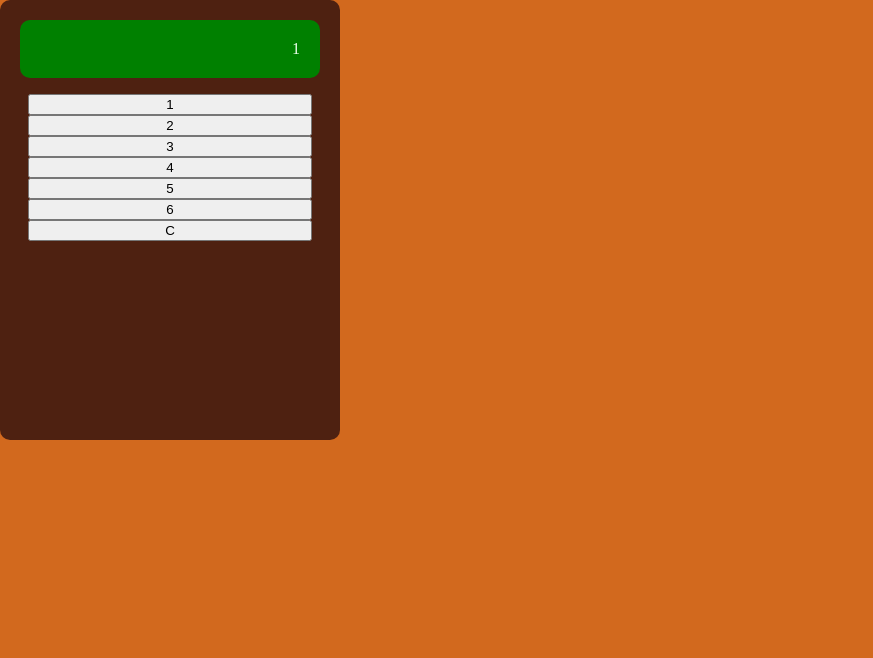
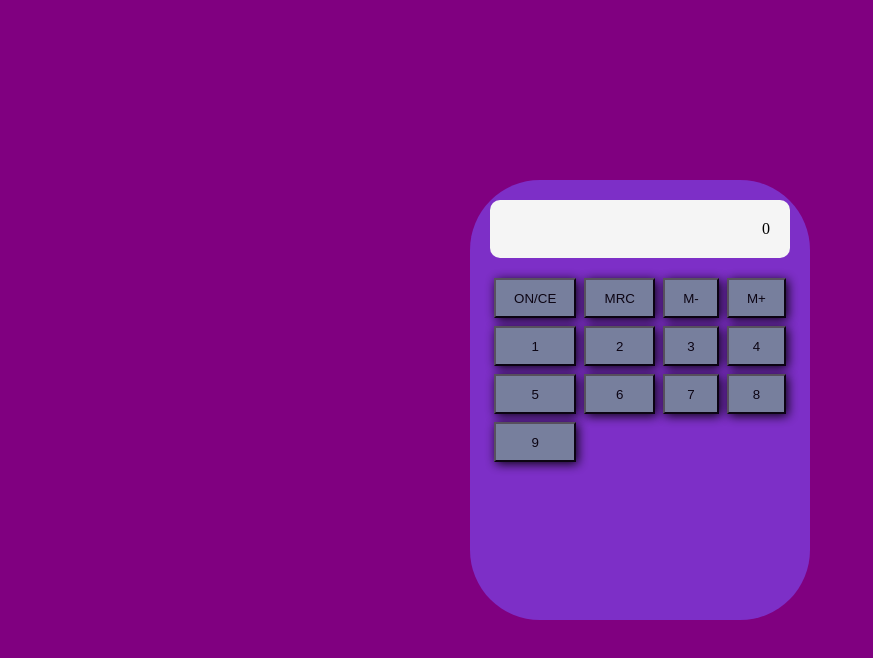
Before and after one commit to chlo84/calculator, a plain HTML site: page index.html in a window 1280 px wide. Shown: the whole page, without its empty margins (0-873 px from the left). Drawn offline with Linux system fonts and the light colour scheme.

Commit message:
updated html and styles

```diff
--- a/index.html
+++ b/index.html
@@ -10,15 +10,21 @@
 </head>
 <body>
     <div class='calculator-container'>
-        <div class='output'>1</div>
+        <div class='output'>0</div>
         <div class='button-grid'>
-            <button class=>1</button>
-            <button>2</button>
-            <button>3</button>
-            <button>4</button>
-            <button>5</button>
-            <button>6</button>
-            <button class='clear'>C</button>
+            <button class='ON/CE'>ON/CE</button>
+            <button class='MRC'>MRC</button>
+            <button class='M-'>M-</button>
+            <button class='M+'>M+</button>
+            <button class='number'>1</button>
+            <button class='number'>2</button>
+            <button class='number'>3</button>
+            <button class='number'>4</button>
+            <button class='number'>5</button>
+            <button class='number'>6</button>
+            <button class='number'>7</button>
+            <button class='number'>8</button>
+            <button class='number'>9</button>
         </div>
     </div>
 </body>
--- a/styles.css
+++ b/styles.css
@@ -1,24 +1,25 @@
 body{
-    background-color: chocolate;
+    background-color: purple;
     margin-left: auto;
     margin: 0 0 auto 0;
-    display: flexbox;
+    display: flex;
     justify-content: center;
     align-items: center;
     height: 100vh;
 }
 
 .calculator-container{
-    border-radius: 10px;
-    background-color: rgb(78, 33, 17);
+    border-radius: 70px;
+    border: black;
+    background-color: rgb(125, 47, 199);
     width: 300px;
     height: 400px;
     padding: 20px;
 }
 
 .output{
-    background-color: green;
-    color: honeydew;
+    background-color: whitesmoke;
+    color: black;
     border-radius: 10px;
     display: flex;
     justify-content: flex-end;
@@ -31,5 +32,29 @@ body{
 .button-grid{
     display: grid;
     margin-left: center;
-    margin: 8px;
+    grid-template-columns: auto auto auto auto;
+    margin: 30px all;
+    height: 10px;
+
 }
+
+button{
+    background: lightslategray;
+    padding: 8px;
+    margin: 4px;
+    cursor: pointer;
+    opacity: 0.9;
+    transition: 0.2s all;
+    height: 40px;
+    box-shadow: 2px 2px 10px black;
+}
+button:hover{
+    opacity: 1;
+    box-shadow: 0 0 10px red;
+
+}
+
+.clearButton{
+    background: red;
+
+}
```
Also changed, not shown: script.js (line endings or trailing spaces).
